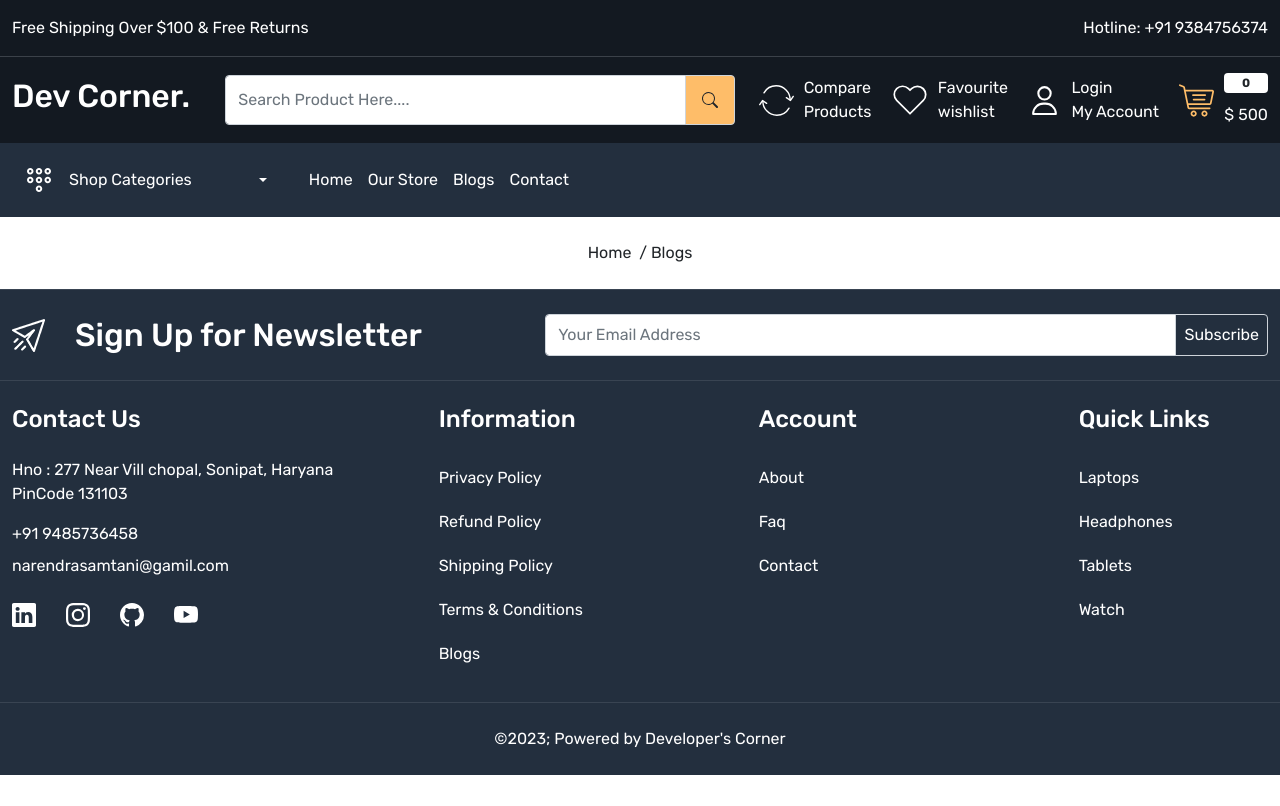
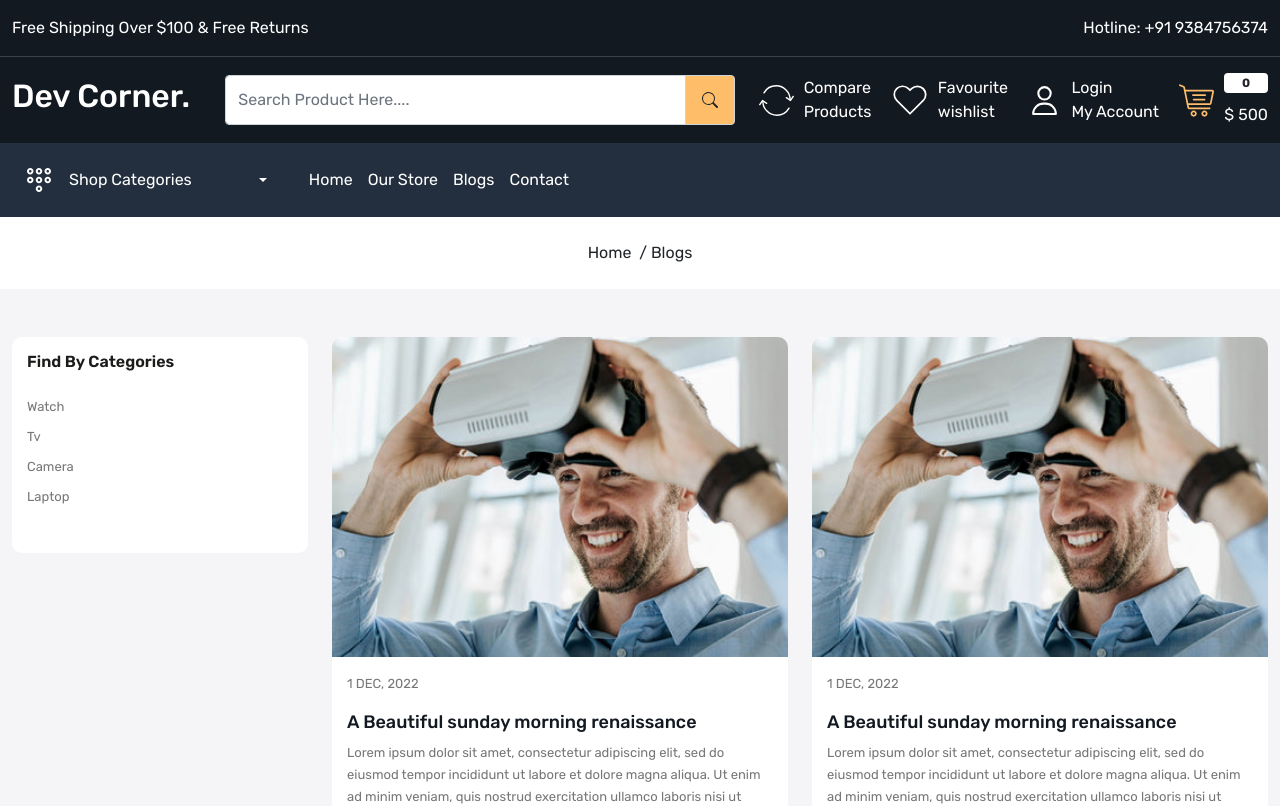
Before and after one commit to alenway/ecommerce-app, a React (Create React App) app: page /blogs in a window 1280 px wide. Shown: the top 806 px of the page. Built offline with nearby package versions, Linux system fonts and the light colour scheme.

Commit message:
blog page
create a blog page and link through header

```diff
--- a/src/components/BlogCard.js
+++ b/src/components/BlogCard.js
@@ -3,18 +3,17 @@
 
 const BlogCard = () => {
   return (
-    <div className="col-3">
     <div className="blog-card">
       <div className="card-image">
-          <img src="images/blog-1.jpg" className="img-fluid" alt="blog" />
+        <img src="images/blog-1.jpg" className="img-fluid w-100" alt="blog" />
       </div>
       <div className="blog-content">
         <p className="date">1 Dec, 2022</p>
         <h5 className="title">A Beautiful sunday morning renaissance</h5>
         <p className="desc">
           Lorem ipsum dolor sit amet, consectetur adipiscing elit, sed do
-            eiusmod tempor incididunt ut labore et dolore magna aliqua. Ut enim
-            ad minim veniam, quis nostrud exercitation ullamco laboris nisi ut
+          eiusmod tempor incididunt ut labore et dolore magna aliqua. Ut enim ad
+          minim veniam, quis nostrud exercitation ullamco laboris nisi ut
           aliquip ex ea commodo consequat.{" "}
         </p>
         <Link to="/" className="button">
@@ -22,7 +21,6 @@
         </Link>
       </div>
     </div>
-    </div>
   );
 };
 
--- a/src/pages/Blog.js
+++ b/src/pages/Blog.js
@@ -1,4 +1,5 @@
 import React from "react";
+import BlogCard from "../components/BlogCard";
 import BreadCrumb from "../components/BreadCrumb";
 import Meta from "../components/Meta";
 
@@ -7,6 +8,42 @@
     <>
       <Meta title={"Blogs"} />
       <BreadCrumb title="Blogs" />
+      <div className="blog-wrapper home-wrapper-2 py-5">
+        <div className="container-xxl">
+          <div className="row">
+            <div className="col-3">
+              {" "}
+              <div className="filter-card">
+                <h3 className="filter-title">Find By Categories</h3>
+                <div>
+                  <ul className="ps-0">
+                    <li>Watch</li>
+                    <li>Tv</li>
+                    <li>Camera</li>
+                    <li>Laptop</li>
+                  </ul>
+                </div>
+              </div>
+            </div>
+            <div className="col-9">
+              <div className="row">
+                <div className="col-6 mb-3">
+                  <BlogCard />
+                </div>
+                <div className="col-6 mb-3">
+                  <BlogCard />
+                </div>
+                <div className="col-6 mb-3">
+                  <BlogCard />
+                </div>
+                <div className="col-6 mb-3">
+                  <BlogCard />
+                </div>
+              </div>
+            </div>
+          </div>
+        </div>
+      </div>
     </>
   );
 };
--- a/src/pages/Home.js
+++ b/src/pages/Home.js
@@ -363,10 +363,20 @@
             <div className="col-12">
               <div className="section-heading">Our Latest Blogs</div>
             </div>
-            <BlogCard />
-            <BlogCard />
-            <BlogCard />
-            <BlogCard />
+          </div>
+          <div className="row">
+            <div className="col-3">
+              <BlogCard />
+            </div>
+            <div className="col-3">
+              <BlogCard />
+            </div>
+            <div className="col-3">
+              <BlogCard />
+            </div>
+            <div className="col-3">
+              <BlogCard />
+            </div>
           </div>
         </div>
       </section>
```
Lines whose indentation alone changed are shown as unchanged.
